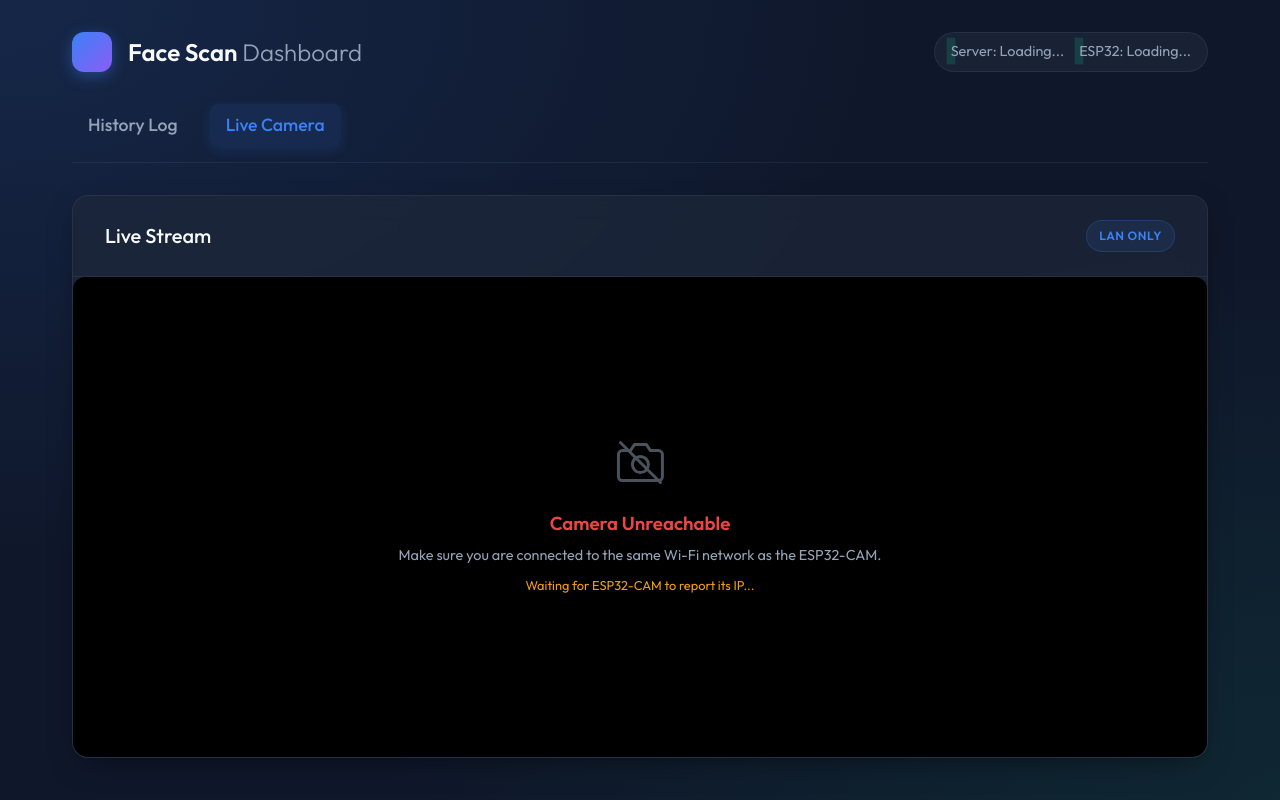
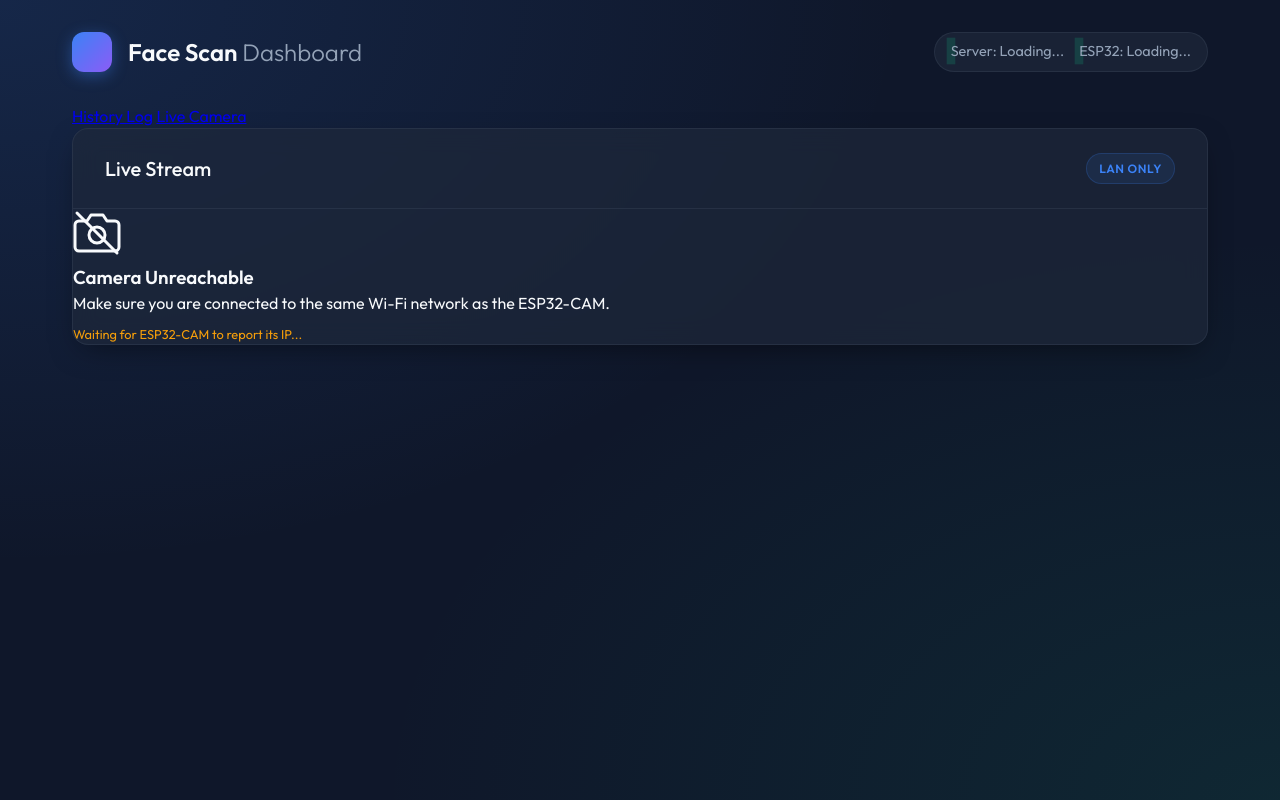
Before and after one commit to trangiaphuc05022006-eng/server_esp32_cam, a Flask app: template templates/live.html in a window 1280 px wide. Run offline with Flask 3, Linux system fonts and the light colour scheme; the template is opened without the code that fills it, so the values that code supplies are empty.

Commit message:
Add files via upload

```diff
--- a/app.py
+++ b/app.py
@@ -33,9 +33,8 @@ FACESET_OUTER_ID = "registered_face"
 AI_API_URL = "https://api-us.faceplusplus.com/facepp/v3/search"
 # ================================================================
 
-# Track ESP32-CAM last connection time and IP
+# Track ESP32-CAM last connection time
 last_esp32_ping = None
-esp32_local_ip = None
 
 # Initialize directory and database
 UPLOAD_FOLDER = os.path.join('static', 'uploads')
@@ -73,10 +72,6 @@ def save_history(image_path, status, confidence, message):
 @app.route('/')
 def index():
     return render_template('index.html')
-
-@app.route('/live')
-def live_camera():
-    return render_template('live.html', esp32_ip=esp32_local_ip)
 
 @app.route('/api/history')
 def get_history():
@@ -120,12 +115,9 @@ def get_status():
 
 @app.route('/api/ping', methods=['GET'])
 def handle_ping():
-    global last_esp32_ping, esp32_local_ip
+    global last_esp32_ping
     last_esp32_ping = time.time()
-    ip = request.args.get('local_ip')
-    if ip:
-        esp32_local_ip = ip
-    return jsonify({"status": "ok", "recorded_ip": esp32_local_ip})
+    return jsonify({"status": "ok"})
 
 @app.route('/api/recognize', methods=['POST'])
 def handle_esp32_request():
--- a/static/css/style.css
+++ b/static/css/style.css
@@ -281,80 +281,3 @@ body {
 .close-btn:hover {
     color: var(--accent-color);
 }
-
-/* Navigation Menu */
-.nav-menu {
-    display: flex;
-    gap: 1rem;
-    margin-bottom: 2rem;
-    border-bottom: 1px solid var(--border-color);
-    padding-bottom: 1rem;
-}
-
-.nav-link {
-    color: var(--text-secondary);
-    text-decoration: none;
-    font-size: 1.1rem;
-    font-weight: 500;
-    padding: 0.5rem 1rem;
-    border-radius: 8px;
-    transition: all 0.2s ease;
-}
-
-.nav-link:hover {
-    color: var(--text-primary);
-    background: rgba(255, 255, 255, 0.05);
-}
-
-.nav-link.active {
-    color: var(--accent-color);
-    background: rgba(59, 130, 246, 0.1);
-    box-shadow: 0 4px 12px rgba(59, 130, 246, 0.15);
-}
-
-/* Stream Container */
-.stream-container {
-    display: flex;
-    flex-direction: column;
-    align-items: center;
-    justify-content: center;
-    padding: 2rem;
-    min-height: 480px;
-    background: #000;
-    border-radius: 12px;
-    overflow: hidden;
-    position: relative;
-}
-
-.stream-player {
-    max-width: 100%;
-    max-height: 70vh;
-    border-radius: 8px;
-    box-shadow: 0 10px 30px rgba(0,0,0,0.5);
-    z-index: 10;
-}
-
-.stream-fallback {
-    position: absolute;
-    top: 50%;
-    left: 50%;
-    transform: translate(-50%, -50%);
-    text-align: center;
-    color: var(--text-secondary);
-    z-index: 5;
-    width: 80%;
-}
-
-.stream-fallback svg {
-    margin-bottom: 1rem;
-    opacity: 0.5;
-}
-
-.stream-fallback h3 {
-    color: var(--error-color);
-    margin-bottom: 0.5rem;
-}
-
-.stream-fallback p {
-    font-size: 0.9rem;
-}
```
